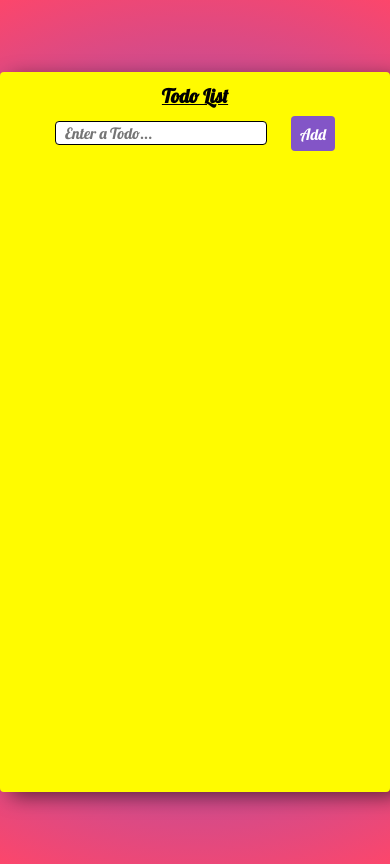
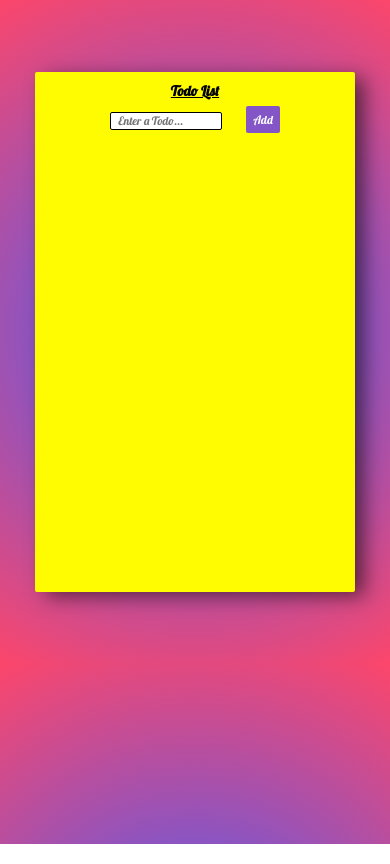
Before and after one commit to vishal00923/todo-app, a React (Create React App) app: page / in a window 390 px wide. Built offline with nearby package versions, Linux system fonts and the light colour scheme.

Commit message:
update media queries

```diff
--- a/src/Components/todo-form/todo-form.styles.scss
+++ b/src/Components/todo-form/todo-form.styles.scss
@@ -38,7 +38,49 @@
 
 /*=========================== Media Queries ==================*/
 
-@media screen and (max-width: 652px) {
+/* Tablets [601px -> 1200px] */
+@media screen and (max-width: 1200px) {
+    .form {
+        display: flex;
+        align-items: center;
+        justify-content: center;
+        margin-bottom: 1.5rem;
+
+        #todo {
+            width: 312px;
+            height: 40px;
+            padding: 0.85rem 1.5rem;
+            border: 2px solid #000;
+            border-radius: 8px;
+        }
+
+        [placeholder] {
+            font-family: 'Lobster', cursive;
+            font-size: 1.2rem;
+        }
+
+        .btn {
+            display: inline-block;
+            text-align: center;
+            font-family: 'Lobster', cursive;
+            font-size: 1.2rem;
+            color: #fff;
+            background-color: #8355c7;
+            border-radius: 8px;
+            padding: 0.85rem 1.5rem;
+            margin-left: 1.5rem;
+            transition: all 0.3s ease-in;
+            cursor: pointer;
+
+            &:hover {
+                background-color: #a981e6;
+            }
+        }
+    }
+}
+
+/* Big smartphones [426px -> 600px] */
+@media screen and (max-width: 600px) {
     .form {
         #todo {
             width: 212px;
@@ -59,3 +101,25 @@
         }
     }
 }
+
+/* Small smartphones [325px -> 425px] */
+@media screen and (max-width: 425px) {
+    .form {
+        #todo {
+            width: 112px;
+            height: 18px;
+            padding: 0.375rem 0.475rem;
+            border-radius: 2px;
+        }
+
+        [placeholder] {
+            font-size: 0.725rem;
+        }
+
+        .btn {
+            font-size: 0.725rem;
+            border-radius: 2px;
+            padding: 0.375rem 0.475rem;
+        }
+    }
+}
--- a/src/Components/todo-list/todo-list.styles.scss
+++ b/src/Components/todo-list/todo-list.styles.scss
@@ -36,9 +36,51 @@
     background-color: #bc4e9b;
 }
 
-/*===================== Media Queries ============*/
+/*===================== Media Queries =====================*/
 
-@media screen and (max-width: 652px) {
+/* Tablets [601px -> 1200px] */
+@media screen and (max-width: 1200px) {
+    .container {
+        max-width: 720px;
+        height: 720px;
+        margin: 4.5rem auto;
+        display: flex;
+        flex-direction: column;
+        align-items: center;
+        background-color: rgb(255, 251, 0);
+        box-shadow: 10px 5px 20px -1px rgba(0, 0, 0, 0.56);
+        border-radius: 8px;
+        overflow: auto;
+
+        .title {
+            font-size: 3.5rem;
+            text-align: center;
+            margin-top: 2rem;
+            margin-bottom: 1.5rem;
+            text-decoration: underline;
+        }
+    }
+
+    /*=========================== Custom Scrollbar =====================*/
+    .container::-webkit-scrollbar {
+        width: 0.35rem;
+    }
+
+    .container::-webkit-scrollbar-button {
+        height: 8rem;
+    }
+
+    .container::-webkit-scrollbar-track {
+        -webkit-box-shadow: inset 0 0 6px #bc4e9b;
+        -webkit-border-radius: 0.5rem;
+        box-shadow: inset 0 0 6px #bc4e9b;
+        border-radius: 0.5rem;
+        background-color: #bc4e9b;
+    }
+}
+
+/* Big smartphones [426px -> 600px] */
+@media screen and (max-width: 600px) {
     .container {
         max-width: 520px;
         height: 720px;
@@ -59,3 +101,26 @@
         }
     }
 }
+
+/* Small smartphones [325px -> 425px] */
+@media screen and (max-width: 425px) {
+    .container {
+        max-width: 320px;
+        height: 520px;
+        border-radius: 2px;
+
+        .title {
+            font-size: 0.875rem;
+            margin-top: 0.475rem;
+            margin-bottom: 0.272rem;
+        }
+
+        &::-webkit-scrollbar {
+            width: 0.172rem;
+        }
+
+        &::-webkit-scrollbar-button {
+            height: 4.175rem;
+        }
+    }
+}
--- a/src/Components/todos/todos.styles.scss
+++ b/src/Components/todos/todos.styles.scss
@@ -54,9 +54,69 @@
     }
 }
 
-/*============================== Media Queries ==============================*/
+/*============================== Media Queries =====================*/
 
-@media screen and (max-width: 652px) {
+/* Tablets [601px -> 1200px] */
+@media screen and (max-width: 1200px) {
+    .todos-container {
+        display: flex;
+        flex-direction: column;
+        align-items: center;
+        justify-content: center;
+
+        .list-item {
+            display: flex;
+            align-items: center;
+            justify-content: center;
+            margin: 0.5rem 0;
+
+            .todo-input {
+                width: 312px;
+                height: 40px;
+                padding: 0.85rem 1.5rem;
+                border: 2px solid #000;
+                border-radius: 8px;
+                margin-left: 3.2rem;
+            }
+
+            .complete {
+                opacity: 0.85;
+                text-decoration: line-through;
+                text-decoration-color: rgb(123, 255, 0);
+                text-decoration-thickness: 4px;
+            }
+
+            [value] {
+                font-family: 'Lobster', cursive;
+                font-size: 1.2rem;
+            }
+
+            .buttons-container {
+                margin-left: 1.5rem;
+
+                .todo-btn {
+                    display: inline-block;
+                    text-align: center;
+                    font-size: 0.95rem;
+                    color: #fff;
+                    background-color: #8355c7;
+                    border-radius: 50%;
+                    padding: 0.65rem 0.75rem;
+                    margin: 0.2rem;
+                    transition: all 0.3s ease-in;
+                    cursor: pointer;
+
+                    &:hover {
+                        background-color: #a981e6;
+                    }
+                }
+            }
+        }
+    }
+}
+
+/* Big smartphones [426px -> 600px] */
+@media screen and (max-width: 600px) {
     .todos-container {
         .list-item {
             margin: 0.475rem 0;
@@ -89,3 +149,37 @@
         }
     }
 }
+
+/* Small smartphones [325px -> 425px] */
+@media screen and (max-width: 425px) {
+    .todos-container {
+        .list-item {
+            margin: 0.375rem 0;
+
+            .todo-input {
+                width: 112px;
+                height: 18px;
+                padding: 0.375rem 0.475rem;
+                border-radius: 2px;
+            }
+
+            .complete {
+                text-decoration-thickness: 1.5px;
+            }
+
+            [value] {
+                font-size: 0.725rem;
+            }
+
+            .buttons-container {
+                margin-left: 0.725rem;
+
+                .todo-btn {
+                    font-size: 0.675rem;
+                    border-radius: 2px;
+                    padding: 0.395rem 0.495rem;
+                }
+            }
+        }
+    }
+}
```
